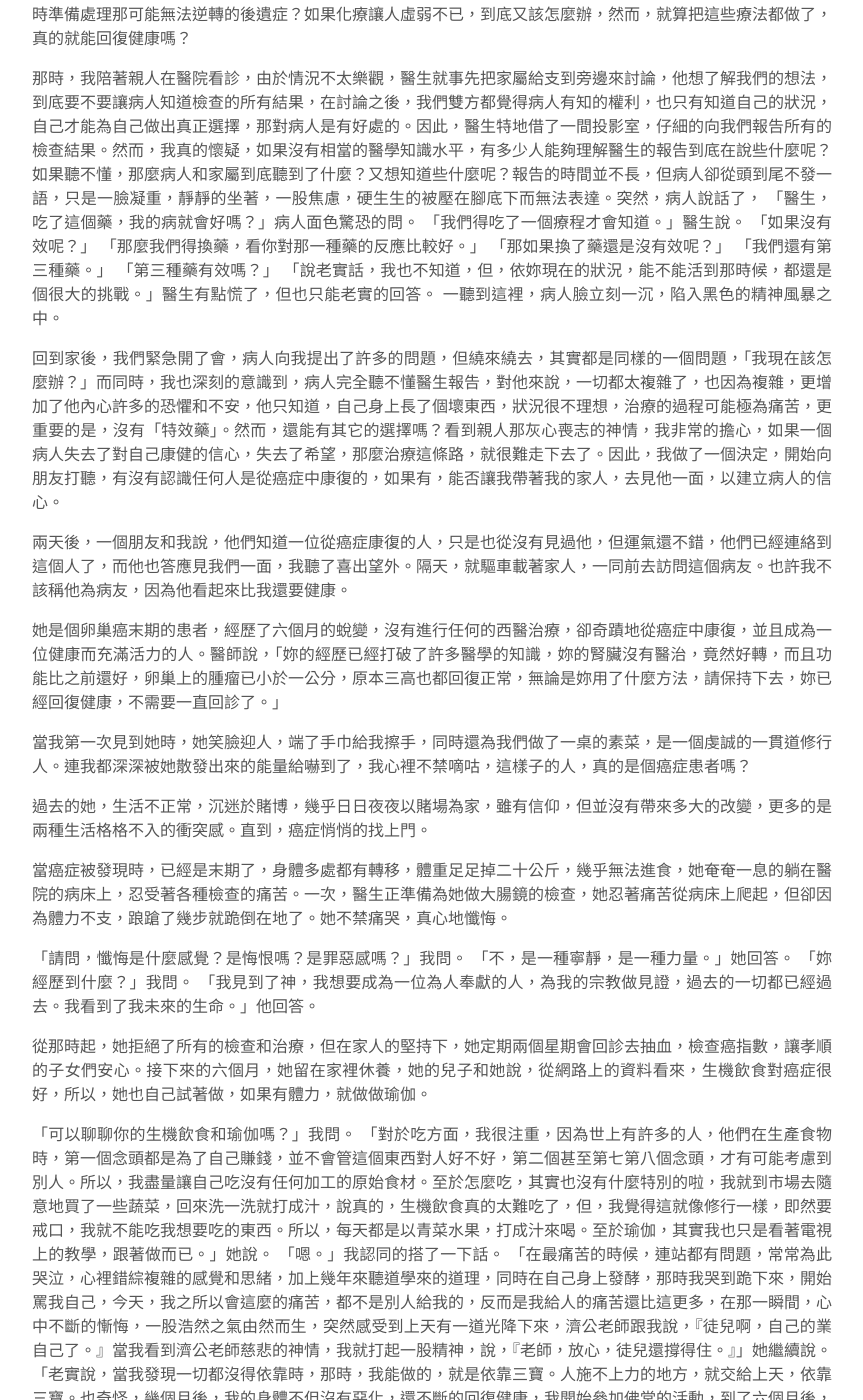
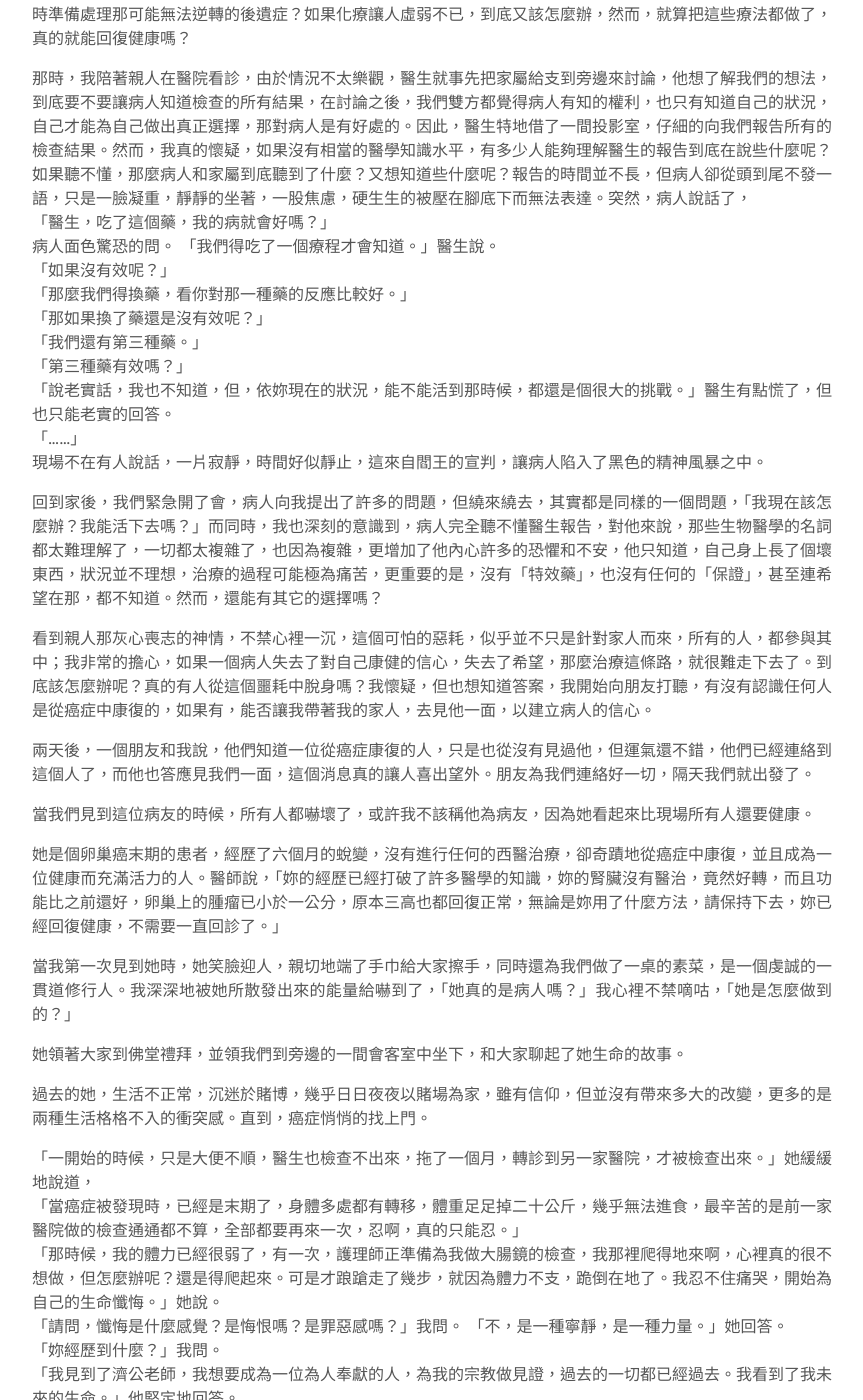
Before and after one commit to felix125/healing, a Jekyll site: the page built from worldview/3_來自康復者的啟示.md, in a window 1280 px wide and 1400 px high, scrolled down 982 px. Shown: the whole window, without its empty margins (208-1071 px from the left). Built offline with Jekyll 4.4.1, drawn with Linux system fonts in a browser that asks for light colours; some of the changed text lies outside the part shown.

```diff
--- a/_config.yml
+++ b/_config.yml
@@ -36,7 +36,7 @@ markdown: kramdown
 plugins:
   - jekyll-feed
   - jekyll-sitemap
-  - jekyll-paginate
+#  - jekyll-paginate
 # Exclude from processing.
 # The following items will not be processed, by default. Create a custom list
 # to override the default setting.
--- a/worldview/3_來自康復者的啟示.md
+++ b/worldview/3_來自康復者的啟示.md
@@ -1,7 +1,7 @@
 ---
 title: 療癒，世界觀的擴展與改變
+revise: 2017-09-05
 layout: worldview
-revise: 2017-09-05
 permalink: /worldview/來自康復者的啟示
 next: 研究方法的困惑
 previous: 序
@@ -21,39 +21,66 @@ previous: 序
 這些案例的存在，就醫學研究來說，是極為罕見的，醫學上把這一類的案例稱為自發性緩解(Spontaneous remission)<sup><a id="fnr.4" class="footref" href="#fn.4">4</a></sup>。因為研究上的限制，這樣子的研究並不多見，多數以案例報導的方式來發表。原因之一，是因為我們無法從一個康復者的身上採集到任何癌細胞，就算採到了，我們也無從得知，整個過程中，癌細胞究竟發生了什麼事。多數人把這類的故事視為為奇蹟，把他們視為特殊案例。然而，身為一個研究者，我反而覺得這是一個非常有趣的題材，就像芭芭拉．麥克林托克所認為的，「一個獨特的個體並不代表是異類，而是他含有被忽略的特性。」而這些特性，值得被研究與解答<sup><a id="fnr.5" class="footref" href="#fn.5">5</a></sup>。
 
 <a id="org001"></a>
+
+
 ## 第一個受訪者
 
 會遇到這個朋友，完全是一件意外，那時，我的家人得了癌症，癌症的魔力，完全抓住了我們的心，因為經歷過，才深有體會，癌症病人和家屬所面對的，不單單只是一個疾病這麼單純。對患者來說，癌症幾乎等於絕症，得到醫學的診斷，就好像拿到一張天國的就學申請書，想丟又丟不掉，而醫療方式的選擇也形成另一種無法言喻的負擔，人們幾乎沒有太多的方法可選擇，是要開刀獻祭身上的一個器官並同時面對開刀的種種風險，還是要接受放療並同時準備處理那可能無法逆轉的後遺症？如果化療讓人虛弱不已，到底又該怎麼辦，然而，就算把這些療法都做了，真的就能回復健康嗎？
 
-那時，我陪著親人在醫院看診，由於情況不太樂觀，醫生就事先把家屬給支到旁邊來討論，他想了解我們的想法，到底要不要讓病人知道檢查的所有結果，在討論之後，我們雙方都覺得病人有知的權利，也只有知道自己的狀況，自己才能為自己做出真正選擇，那對病人是有好處的。因此，醫生特地借了一間投影室，仔細的向我們報告所有的檢查結果。然而，我真的懷疑，如果沒有相當的醫學知識水平，有多少人能夠理解醫生的報告到底在說些什麼呢？如果聽不懂，那麼病人和家屬到底聽到了什麼？又想知道些什麼呢？報告的時間並不長，但病人卻從頭到尾不發一語，只是一臉凝重，靜靜的坐著，一股焦慮，硬生生的被壓在腳底下而無法表達。突然，病人說話了， 「醫生，吃了這個藥，我的病就會好嗎？」病人面色驚恐的問。 「我們得吃了一個療程才會知道。」醫生說。 「如果沒有效呢？」 「那麼我們得換藥，看你對那一種藥的反應比較好。」 「那如果換了藥還是沒有效呢？」 「我們還有第三種藥。」 「第三種藥有效嗎？」 「說老實話，我也不知道，但，依妳現在的狀況，能不能活到那時候，都還是個很大的挑戰。」醫生有點慌了，但也只能老實的回答。 一聽到這裡，病人臉立刻一沉，陷入黑色的精神風暴之中。
+   那時，我陪著親人在醫院看診，由於情況不太樂觀，醫生就事先把家屬給支到旁邊來討論，他想了解我們的想法，到底要不要讓病人知道檢查的所有結果，在討論之後，我們雙方都覺得病人有知的權利，也只有知道自己的狀況，自己才能為自己做出真正選擇，那對病人是有好處的。因此，醫生特地借了一間投影室，仔細的向我們報告所有的檢查結果。然而，我真的懷疑，如果沒有相當的醫學知識水平，有多少人能夠理解醫生的報告到底在說些什麼呢？如果聽不懂，那麼病人和家屬到底聽到了什麼？又想知道些什麼呢？報告的時間並不長，但病人卻從頭到尾不發一語，只是一臉凝重，靜靜的坐著，一股焦慮，硬生生的被壓在腳底下而無法表達。突然，病人說話了，<br />
+「醫生，吃了這個藥，我的病就會好嗎？」<br />
+病人面色驚恐的問。 「我們得吃了一個療程才會知道。」醫生說。<br />
+「如果沒有效呢？」<br />
+「那麼我們得換藥，看你對那一種藥的反應比較好。」<br />
+「那如果換了藥還是沒有效呢？」<br />
+「我們還有第三種藥。」<br />
+「第三種藥有效嗎？」<br />
+「說老實話，我也不知道，但，依妳現在的狀況，能不能活到那時候，都還是個很大的挑戰。」醫生有點慌了，但也只能老實的回答。<br />
+「&#x2026;&#x2026;」<br />
+現場不在有人說話，一片寂靜，時間好似靜止，這來自閻王的宣判，讓病人陷入了黑色的精神風暴之中。
 
-回到家後，我們緊急開了會，病人向我提出了許多的問題，但繞來繞去，其實都是同樣的一個問題，「我現在該怎麼辦？」而同時，我也深刻的意識到，病人完全聽不懂醫生報告，對他來說，一切都太複雜了，也因為複雜，更增加了他內心許多的恐懼和不安，他只知道，自己身上長了個壞東西，狀況很不理想，治療的過程可能極為痛苦，更重要的是，沒有「特效藥」。然而，還能有其它的選擇嗎？看到親人那灰心喪志的神情，我非常的擔心，如果一個病人失去了對自己康健的信心，失去了希望，那麼治療這條路，就很難走下去了。因此，我做了一個決定，開始向朋友打聽，有沒有認識任何人是從癌症中康復的，如果有，能否讓我帶著我的家人，去見他一面，以建立病人的信心。
+回到家後，我們緊急開了會，病人向我提出了許多的問題，但繞來繞去，其實都是同樣的一個問題，「我現在該怎麼辦？我能活下去嗎？」而同時，我也深刻的意識到，病人完全聽不懂醫生報告，對他來說，那些生物醫學的名詞都太難理解了，一切都太複雜了，也因為複雜，更增加了他內心許多的恐懼和不安，他只知道，自己身上長了個壞東西，狀況並不理想，治療的過程可能極為痛苦，更重要的是，沒有「特效藥」，也沒有任何的「保證」，甚至連希望在那，都不知道。然而，還能有其它的選擇嗎？
 
-兩天後，一個朋友和我說，他們知道一位從癌症康復的人，只是也從沒有見過他，但運氣還不錯，他們已經連絡到這個人了，而他也答應見我們一面，我聽了喜出望外。隔天，就驅車載著家人，一同前去訪問這個病友。也許我不該稱他為病友，因為他看起來比我還要健康。
+看到親人那灰心喪志的神情，不禁心裡一沉，這個可怕的惡耗，似乎並不只是針對家人而來，所有的人，都參與其中；我非常的擔心，如果一個病人失去了對自己康健的信心，失去了希望，那麼治療這條路，就很難走下去了。到底該怎麼辦呢？真的有人從這個噩耗中脫身嗎？我懷疑，但也想知道答案，我開始向朋友打聽，有沒有認識任何人是從癌症中康復的，如果有，能否讓我帶著我的家人，去見他一面，以建立病人的信心。
+
+兩天後，一個朋友和我說，他們知道一位從癌症康復的人，只是也從沒有見過他，但運氣還不錯，他們已經連絡到這個人了，而他也答應見我們一面，這個消息真的讓人喜出望外。朋友為我們連絡好一切，隔天我們就出發了。
+
+當我們見到這位病友的時候，所有人都嚇壞了，或許我不該稱他為病友，因為她看起來比現場所有人還要健康。
 
 她是個卵巢癌末期的患者，經歷了六個月的蛻變，沒有進行任何的西醫治療，卻奇蹟地從癌症中康復，並且成為一位健康而充滿活力的人。醫師說，「妳的經歷已經打破了許多醫學的知識，妳的腎臟沒有醫治，竟然好轉，而且功能比之前還好，卵巢上的腫瘤已小於一公分，原本三高也都回復正常，無論是妳用了什麼方法，請保持下去，妳已經回復健康，不需要一直回診了。」
 
-當我第一次見到她時，她笑臉迎人，端了手巾給我擦手，同時還為我們做了一桌的素菜，是一個虔誠的一貫道修行人。連我都深深被她散發出來的能量給嚇到了，我心裡不禁嘀咕，這樣子的人，真的是個癌症患者嗎？
+當我第一次見到她時，她笑臉迎人，親切地端了手巾給大家擦手，同時還為我們做了一桌的素菜，是一個虔誠的一貫道修行人。我深深地被她所散發出來的能量給嚇到了，「她真的是病人嗎？」我心裡不禁嘀咕，「她是怎麼做到的？」
+
+她領著大家到佛堂禮拜，並領我們到旁邊的一間會客室中坐下，和大家聊起了她生命的故事。
 
 過去的她，生活不正常，沉迷於賭博，幾乎日日夜夜以賭場為家，雖有信仰，但並沒有帶來多大的改變，更多的是兩種生活格格不入的衝突感。直到，癌症悄悄的找上門。
 
-當癌症被發現時，已經是末期了，身體多處都有轉移，體重足足掉二十公斤，幾乎無法進食，她奄奄一息的躺在醫院的病床上，忍受著各種檢查的痛苦。一次，醫生正準備為她做大腸鏡的檢查，她忍著痛苦從病床上爬起，但卻因為體力不支，踉蹌了幾步就跪倒在地了。她不禁痛哭，真心地懺悔。
-
-「請問，懺悔是什麼感覺？是悔恨嗎？是罪惡感嗎？」我問。 「不，是一種寧靜，是一種力量。」她回答。 「妳經歷到什麼？」我問。 「我見到了神，我想要成為一位為人奉獻的人，為我的宗教做見證，過去的一切都已經過去。我看到了我未來的生命。」他回答。
+「一開始的時候，只是大便不順，醫生也檢查不出來，拖了一個月，轉診到另一家醫院，才被檢查出來。」她緩緩地說道，<br />
+「當癌症被發現時，已經是末期了，身體多處都有轉移，體重足足掉二十公斤，幾乎無法進食，最辛苦的是前一家醫院做的檢查通通都不算，全部都要再來一次，忍啊，真的只能忍。」<br />
+「那時候，我的體力已經很弱了，有一次，護理師正準備為我做大腸鏡的檢查，我那裡爬得地來啊，心裡真的很不想做，但怎麼辦呢？還是得爬起來。可是才踉蹌走了幾步，就因為體力不支，跪倒在地了。我忍不住痛哭，開始為自己的生命懺悔。」她說。<br />
+「請問，懺悔是什麼感覺？是悔恨嗎？是罪惡感嗎？」我問。
+「不，是一種寧靜，是一種力量。」她回答。<br />
+「妳經歷到什麼？」我問。<br />
+「我見到了濟公老師，我想要成為一位為人奉獻的人，為我的宗教做見證，過去的一切都已經過去。我看到了我未來的生命。」他堅定地回答。
 
 從那時起，她拒絕了所有的檢查和治療，但在家人的堅持下，她定期兩個星期會回診去抽血，檢查癌指數，讓孝順的子女們安心。接下來的六個月，她留在家裡休養，她的兒子和她說，從網路上的資料看來，生機飲食對癌症很好，所以，她也自己試著做，如果有體力，就做做瑜伽。
 
-「可以聊聊你的生機飲食和瑜伽嗎？」我問。
-「對於吃方面，我很注重，因為世上有許多的人，他們在生產食物時，第一個念頭都是為了自己賺錢，並不會管這個東西對人好不好，第二個甚至第七第八個念頭，才有可能考慮到別人。所以，我盡量讓自己吃沒有任何加工的原始食材。至於怎麼吃，其實也沒有什麼特別的啦，我就到市場去隨意地買了一些蔬菜，回來洗一洗就打成汁，說真的，生機飲食真的太難吃了，但，我覺得這就像修行一樣，即然要戒口，我就不能吃我想要吃的東西。所以，每天都是以青菜水果，打成汁來喝。至於瑜伽，其實我也只是看著電視上的教學，跟著做而已。」她說。
-「嗯。」我認同的搭了一下話。
-「在最痛苦的時候，連站都有問題，常常為此哭泣，心裡錯綜複雜的感覺和思緒，加上幾年來聽道學來的道理，同時在自己身上發酵，那時我哭到跪下來，開始罵我自己，今天，我之所以會這麼的痛苦，都不是別人給我的，反而是我給人的痛苦還比這更多，在那一瞬間，心中不斷的慚悔，一股浩然之氣由然而生，突然感受到上天有一道光降下來，濟公老師跟我說，『徒兒啊，自己的業自己了。』當我看到濟公老師慈悲的神情，我就打起一股精神，說，『老師，放心，徒兒還撐得住。』」她繼續說。 「老實說，當我發現一切都沒得依靠時，那時，我能做的，就是依靠三寶。人施不上力的地方，就交給上天，依靠三寶。也奇怪，幾個月後，我的身體不但沒有惡化，還不斷的回復健康，我開始參加佛堂的活動，到了六個月後，我又回去回診，那時，我的所有指數都已經正常了。」她說。「一切都是上天的恩賜啦。」她笑了笑，並散發出一種極為溫暖的力量。
+「可以聊聊你的生機飲食和瑜伽嗎？」我問。<br />
+「對於吃方面，我很注重，因為世上有許多的人，他們在生產食物時，第一個念頭都是為了自己賺錢，並不會管這個東西對人好不好，第二個甚至第七第八個念頭，才有可能考慮到別人，所以，我盡量讓自己吃沒有任何加工的原始食材。」她說，<br />
+「至於怎麼吃，其實也沒有什麼特別的啦，我就到市場去隨意地買了一些蔬菜，回來洗一洗就打成汁，說真的，生機飲食真的太難吃了，但，我覺得這就像修行一樣，即然要戒口，我就不能吃我想要吃的東西。所以，每天都是以青菜水果，打成汁來喝。至於瑜伽，其實我也只是看著電視上的教學，跟著做而已。」<br />
+「嗯。」我認同的搭了一下話。<br />
+「在最痛苦的時候，連站都有問題，常常為此哭泣，心裡錯綜複雜的感覺和思緒，加上幾年來聽道學來的道理，同時在自己身上發酵，那時我哭到跪下來，開始罵我自己，今天，我之所以會這麼的痛苦，都不是別人給我的，反而是我給人的痛苦還比這更多，在那一瞬間，心中不斷的慚悔，一股浩然之氣由然而生，突然感受到上天有一道光降下來，濟公老師跟我說，『徒兒啊，自己的業自己了。』當我看到濟公老師慈悲的神情，我就打起一股精神，說，『老師，放心，徒兒還撐得住。』」她繼續說。<br />
+「老實說，當我發現一切都沒得依靠時，那時，我能做的，就是依靠三寶。人施不上力的地方，就交給上天。」她說。<br />
+「有時都會有一種奇怪的感覺，好像有人不斷的在我的身體裡搬進搬出，也奇怪，幾個月後，我的身體不但沒有惡化，還漸漸的回復了健康，我開始參加佛堂的活動，到了六個月後，我又回去回診，那時，我的所有指數都已經正常了。」她說，<br />
+「一切都是上天的恩賜啦。」她笑了笑，並散發出一種極為溫暖的力量；她拉著病人的手，給她打氣，並目送我們離去，她所帶給人的信心和力量，是無法用言語加以形容的。
 
-這個訪問對我來說，別具意義，一方面，它讓我的家人看到了生命的希望，另一方面，也為我真正打開一條了解疾病和生命的道路，然而，我該怎麼去解讀發生在她身上的事呢？到底康復的關鍵是什麼？
+我開始思考，如果她可以，那其它人也一定可以，只是，這種經驗，到底該如何複制？這其中的奧祕到底是什麼？除了她所帶來的希望外，我到底該如何去解讀發生在她身上的事呢？到底康復的關鍵是什麼？
 
 <a id="org002"></a>
+
 ## 初訪原始點基金會
 
-為了繼續研究癌症療癒，我進入了原始點基金會去訪問，那是幾年前一個中醫朋友告訴我的，但我卻從來沒有來這裡看過。我走進基金會的大門，試著和張釗漢醫師交談，看看能否合作一起做些研究，以幫助癌症患者。張醫師雖是個中醫師，卻不了解該如何用實證醫學的方法，讓自己的研究被學術界所接受，我們相談甚歡，不管如何，我們都有一個共同的目標，讓癌症不再是一個絕症。
+為了繼續癌症療癒的研究，我進入了原始點基金會去訪問，那是幾年前一個中醫朋友告訴我的，但我卻從來沒有來這裡看過。我走進基金會的大門，試著和張釗漢醫師交談，看看能否合作一起做些研究，以幫助癌症患者。張醫師雖是個中醫師，卻不了解該如何用實證醫學的方法，讓自己的臨床經驗被學術界所接受，我們相談甚歡，不管如何，我們都有一個共同的目標，讓癌症不再是一個絕症。
 
 原始點療法，是中醫師張釗漢自創的一個醫療方法，起初，他是為了幫他罹癌的妻子，在疼痛上帶來些微的緩解，所以不斷的在妻子的身體上摸索按壓，當他發現了某處疼痛，竟然可以藉由另一處的按推而得到緩解時，他大感震驚，於是他拿起筆，記下了每一次按壓的結果。當時，他還是一個中醫生，每次下診時，他就把那些身上患有疼痛的人留下來，試驗他在妻子身上發現的結果，而許多人的疼痛，也因此得到了很大的改善。於是，他心想，或許「任何的疼痛，都在他處有一個固定的起源點，只要在起源點做適當的處理，疼痛就會消失。」從此，張釗漢醫師踏上了尋找這些原始痛點的漫長征途，藉由五六年不斷的在病人身上摸索，他終於把他的的結論給整理出來，也就是現今的原始點療法<sup><a id="fnr.6" class="footref" href="#fn.6">6</a></sup>。
 
@@ -64,6 +91,7 @@ previous: 序
 在深入的了解了原始點療法的理論後，我的內心卻因為出現在我眼前的許多矛盾現象，而感到十分的困惑，例如，原始點療法為是反對生機飲食的，張釗漢醫師說，「有一些重大疾病的患者，都會去吃生冷的食物，例如水果，他們認為沒有煮過的這些食物，有更多的維生素，所以鼓勵大家要吃水果或是生冷的疏菜，很多人相信了，都開始使用生機飲食。當時，我太太罹癌的時候，我也試過生機飲食，生機飲食一方便價格更高，但我太太吃了也一樣不舒服。基金會有一個患者，吃了七年多的生機飲食，身體寒涼，結果去醫院檢查出癌症。很多人不了解寒涼傷人的概念，他們不知道許多疾病的病因就是寒涼，平常吃的時候感覺很好，可是一旦身體的平衡出了問題，要改變就很困難了。」
 
 然而，第一個受我訪問的朋友，不正是食用了生機食飲嗎？這中間是不是有什麼祕密被我忽略了呢？我想知道答案，我花了許多的時間待在圖書館和書局，尋找許多替代療法和食療的資料，那時，我才驚覺，原來有這麼多的療法可以選擇，有那麼多的飲食建議可以供我們做參考，但問題是，不論那一種療法，都有人無效，也都有人受益，那麼，到底該選擇那一個？那一個才有效
+
 
 # Footnotes
 
@@ -208,9 +236,7 @@ previous: 序
 </tbody>
 </table>
 
-<br />
-
-其中，癌症與分期這個欄位，是由受訪者口述當時醫生診斷的結果，然而，二十年來，對於癌症的分類，有多次的更新，由於許多受訪者存活已超過二十年，只得記錄口述結果。而使用療法這個欄位，並不等同於醫學所定義的療法，只是將受訪者在生病期間所進行的各種嘗試與方法，進行歸類後整理出來的列表。
+> 其中，癌症與分期這個欄位，是由受訪者口述當時醫生診斷的結果，然而，二十年來，對於癌症的分類，有多次的更新，由於許多受訪者存活已超過二十年，只得記錄口述結果。而使用療法這個欄位，並不等同於醫學所定義的療法，只是將受訪者在生病期間所進行的各種嘗試與方法，進行歸類後整理出來的列表。
 
 <sup><a id="fn.2" href="#fnr.2">2</a></sup> 艾妮塔．穆札尼，《死過一次才學會愛》，橡實文化，2013
 
```
Also changed, not shown: _draft/3_來自康復者的啟示.org (+41 -21 lines), _posts/2018-01-30-癌症找上門.md (added, +42 -0 lines), tags/list.html (added, +20 -0 lines), tags/tag.html (+21 -7 lines).
